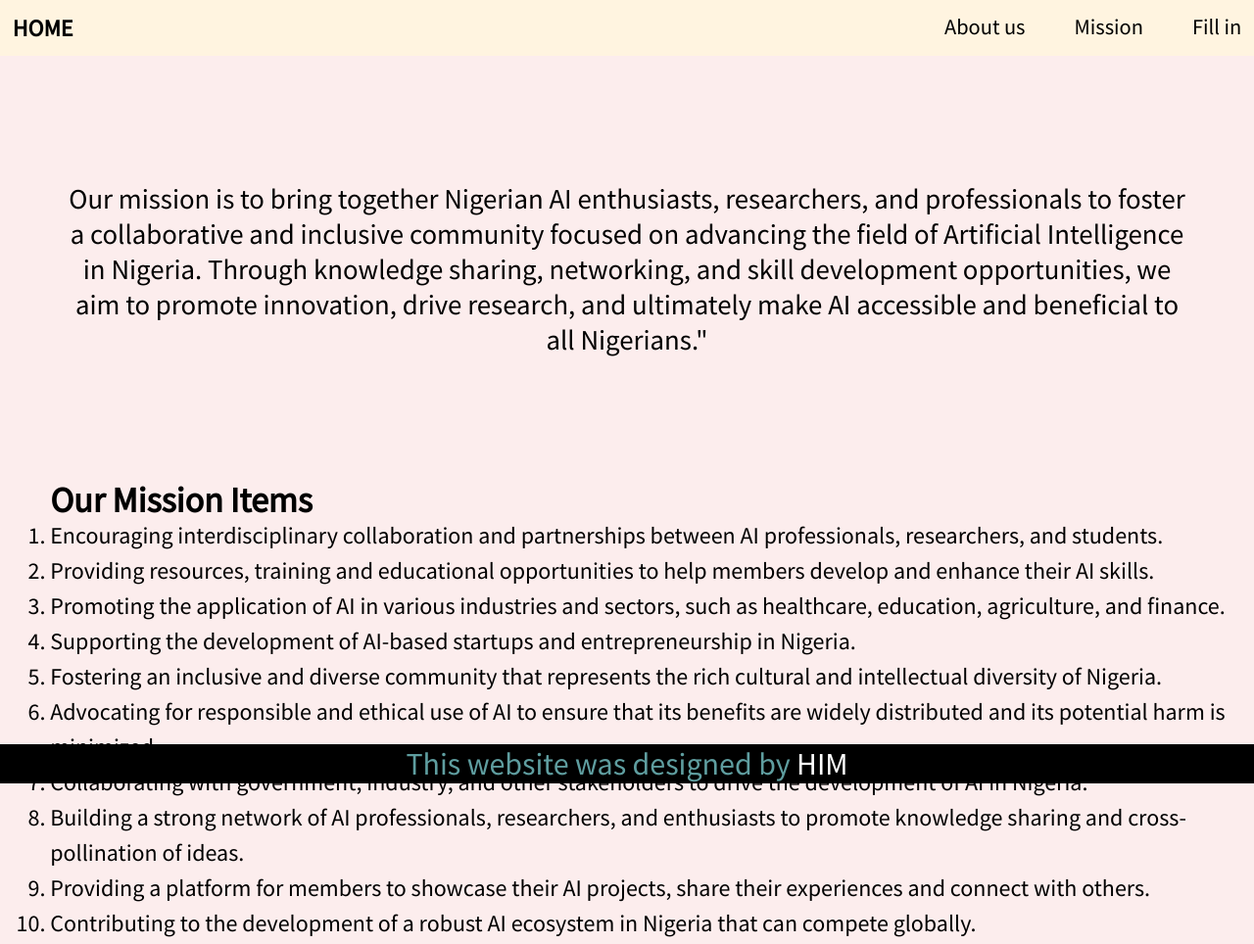
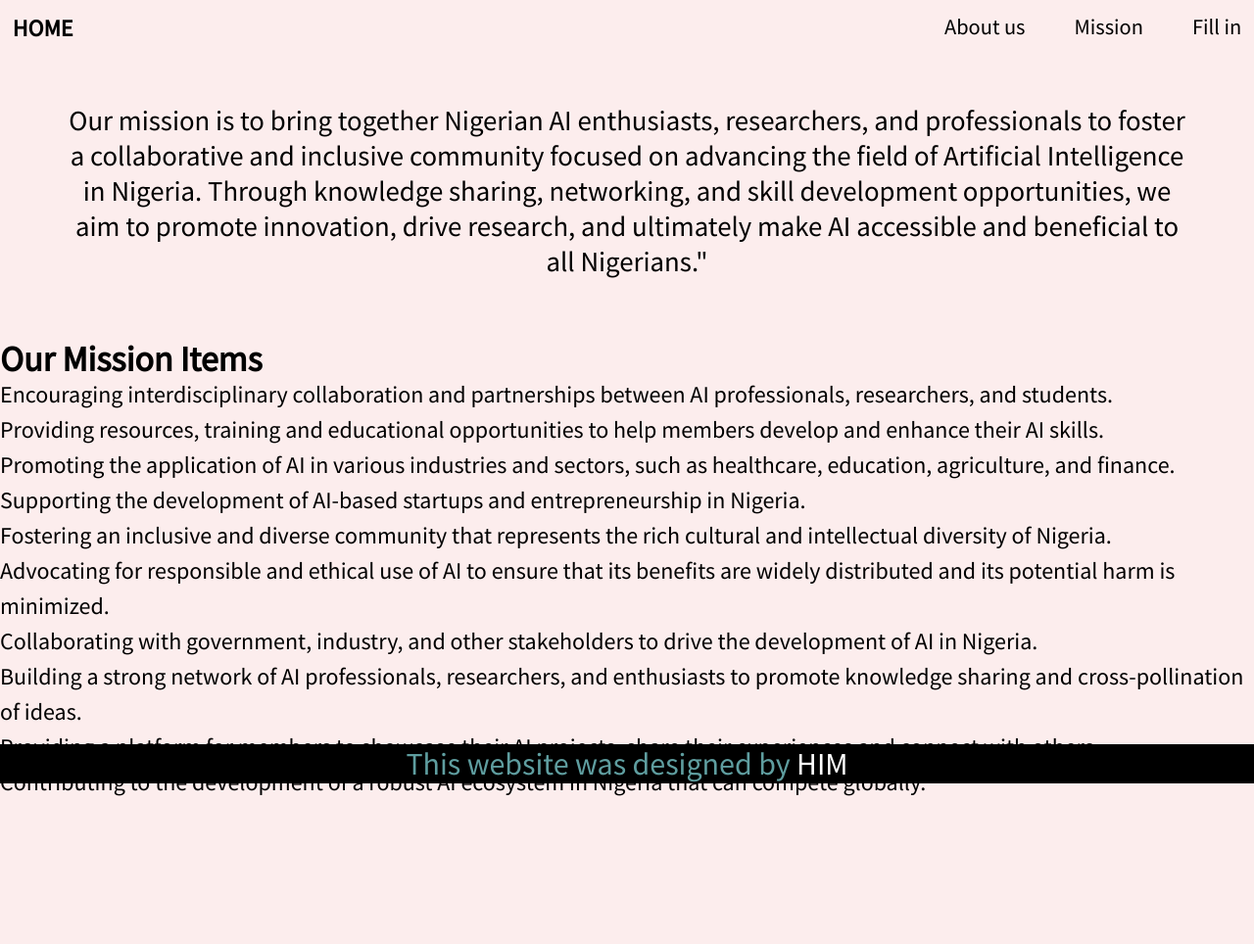
Before and after one commit to soggo/IT_Progress_Tracker, a plain HTML site: page web_projects/9jaAI/mission.html in a window 1280 px wide. Shown: the whole page at 98% size. After the commit the page ends 817 px from the top, so only its background shows below. Drawn offline with Linux system fonts and the light colour scheme.

Commit message:
minor fixes

```diff
--- a/web_projects/9jaAI/mission.html
+++ b/web_projects/9jaAI/mission.html
@@ -23,6 +23,7 @@
     </div>
 
     <main>
+        <div class="text-container">
         <p class="hero-ab">
             Our mission is to bring together Nigerian AI enthusiasts, researchers, and professionals to foster a collaborative and inclusive community focused on advancing the field of Artificial Intelligence in Nigeria. Through knowledge sharing, networking, and skill development opportunities, we aim to promote innovation, drive research, and ultimately make AI accessible and beneficial to all Nigerians."
             <br>
@@ -41,6 +42,7 @@
                 <li>Providing a platform for members to showcase their AI projects, share their experiences and connect with others.</li>
                 <li>Contributing to the development of a robust AI ecosystem in Nigeria that can compete globally.</li>
             </ol>
+        </div>
     </main>
     <footer>
         <p>This website was designed by <a href="https://twitter.com/ikires_O" target="_blank" rel="noopener noreferrer">HIM</a></p>
--- a/web_projects/9jaAI/styles.css
+++ b/web_projects/9jaAI/styles.css
@@ -25,7 +25,7 @@ nav{
     flex-direction: row;
     justify-content: space-between;
     padding: 1%;
-    background-color: rgb(255, 244, 224);
+
 
 }
 
@@ -51,11 +51,6 @@ nav>h1>a{
     text-decoration: none;
     color: black;
 }
-nav>h1>a:hover{
-text-decoration: none;
-color: cadetblue;
-opacity: 50%;
-}
 
 nav>h1>a:active{
     text-decoration: none;
@@ -67,13 +62,13 @@ nav>h1>a:active{
 nav>ul>li>a:hover{
     /* text-decoration: none; */
     color: cadetblue;
-    opacity: 50%;
+    opacity: 80%;
 }
 
 nav>ul>li>a:active{
     text-decoration: none;
     color: purple;
-    opacity: 50%;
+    opacity: 70%;
 }
 
 
@@ -169,13 +164,22 @@ text-align: center;
 
 
 /* =====================Misson page==================== */
+.text-container{
+    display: flex;
+    flex-direction: column;
+    align-items: center;
+    justify-content: center;
+    height: max-content;
+}
+
+.text-container p{
+    margin-top: 3rem;
+    margin-bottom: 4rem;
+}
 ol{
-   margin-top: 10%;
-    margin-left: 2%;
-    margin-left: 4%;
     line-height: 1.5em;
     font-size: 1.5rem;
-    margin-bottom: 2%;
+
 }
 
 footer{
```
